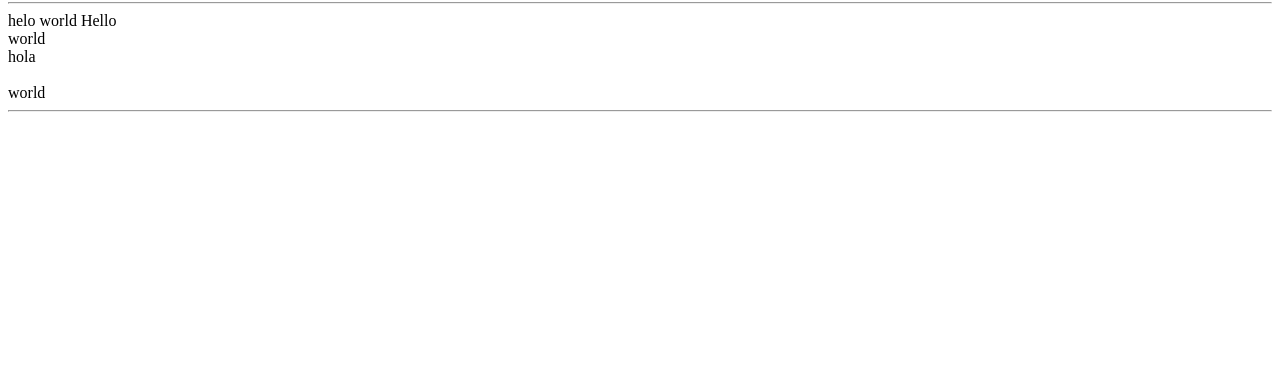
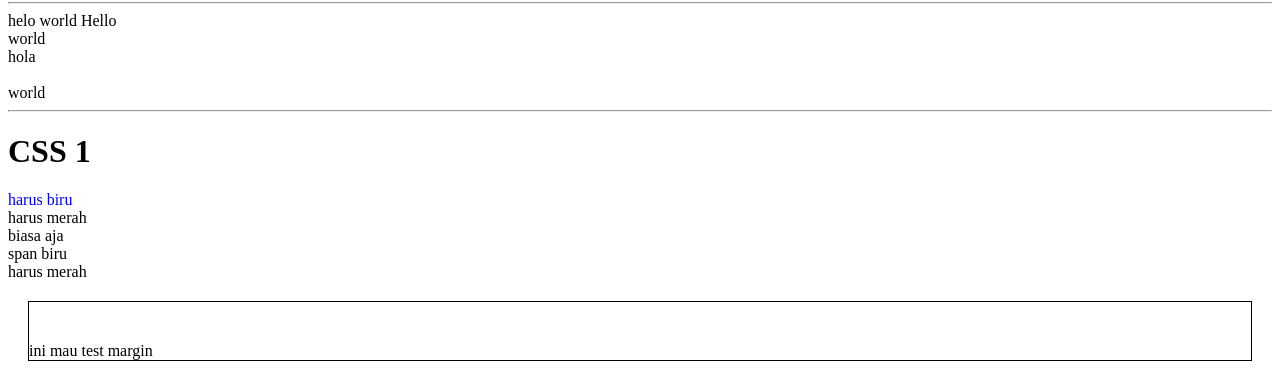
Before and after one commit to michaeltamsil/css-1, a plain HTML site: page index.html in a window 1280 px wide. Shown: the part 1334-1715 px from the top of the page. Before the commit the page ends 1454 px from the top, so only its background shows below. Drawn offline with Linux system fonts and the light colour scheme.

Commit message:
learn css

```diff
--- a/index.html
+++ b/index.html
@@ -3,6 +3,16 @@
 
 <head>
     <title>Hello HTML</title>
+    <link rel="stylesheet" href="./style.css">
+    <style>
+        /* h1 {
+            color: red;
+        }
+
+        h3 {
+            color: green;
+        } */
+    </style>
 </head>
 
 <body>
@@ -10,7 +20,7 @@
         <div>
             <h1>Hello HTML</h1>
         </div>
-        <div>
+        <div style="color: green;">
             helo, I'm coding with HTML
         </div>
         <div>
@@ -19,15 +29,17 @@
 
         <div> this text is <b>bold</b> than others </div>
         <div> this text is <i>italic</i> than others </div>
-        <div> can you read this <small>small</small> text?</div>
+        <div class="header"> can you read this <small>small</small> text?</div>
         <div> this text is <del>removed</del> by your ISP</div>
         <div> have <ins>insert</ins> text on that</div>
         <div> example of <sub>subscripted</sub> </div>
         <div> example of <sup>superscripted</sup></div>
-        <h1> this first heading </h1>
-        <h2> this second heading </h2>
-        <h3> this third heading </h3>
+        <h1 class="header"> this first heading </h1>
+        <h2 class="header"> this second heading </h2>
+        <h3 class="header"> this third heading </h3>
         <h6>kecil banget</h6>
+
+
 
         <a href="http://www.google.com" target="_blank">ke google</a>
         <button>this is button</button>
@@ -35,7 +47,7 @@
 
 
         <ul>
-            <li>buy pen</li>
+            <li class="header">buy pen</li>
             <li>buy book</li>
             <li>buy bag</li>
         </ul>
@@ -43,8 +55,8 @@
         <img src="./images/roket.jpg" style="width: 49%;">
         <img src="./boston-dynamics.png" style="width: 400px;">
 
-        <table border="6"  >
-            <tr >
+        <table border="6">
+            <tr>
                 <td rowspan="2">First Name</td>
                 <td>Last Name</td>
             </tr>
@@ -103,6 +115,32 @@
         Hello <br> world <br>
         hola <br><br> world
         <hr>
+
+
+        <h1>CSS 1</h1>
+        <div class="css1">
+            <div class="blue">
+                harus biru
+            </div>
+            <div class="red">
+                harus merah
+            </div>
+            <div>
+                biasa aja
+            </div>
+            <span>
+                span biru
+            </span>
+
+        </div>
+
+        <div class="red">
+            harus merah
+        </div>
+
+        <div class="test-margin">
+            ini mau test margin
+        </div>
     </div>
 </body>
 
--- /dev/null
+++ b/style.css
@@ -0,0 +1,31 @@
+/* h1 {
+    color: red;
+}
+
+h3 {
+    color: green;
+} */
+
+/* button {
+    color: blue;
+} */
+
+/* .header,
+button {
+    color: green;
+} */
+
+.css1 .blue{
+    color: blue;
+}
+
+.red{
+    color:hsl;
+}
+
+.test-margin {
+    margin: 20px;
+    border:1px solid black;
+    /* padding: 10px 20px 30px 40px; */
+    padding-top: 40px;
+}
```
Lines whose indentation alone changed are shown as unchanged.
